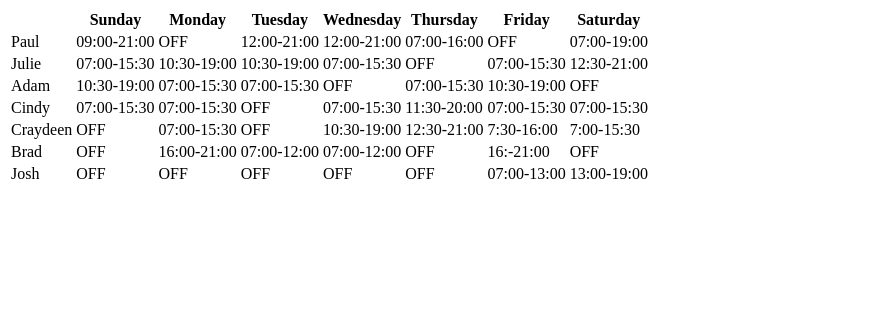
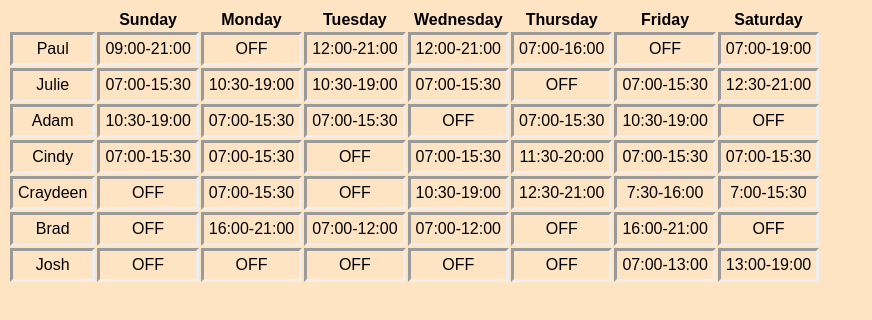
Before and after one commit to pdengel/staff-schedule, a plain HTML site: page index.html in a window 1280 px wide. Shown: the whole page, without its empty margins (0-872 px from the left). Drawn offline with Linux system fonts and the light colour scheme.

Commit message:
Modified index.html. Add css/styles.css

```diff
--- /dev/null
+++ b/css/styles.css
@@ -0,0 +1,10 @@
+body {
+    font-family: arial;
+    background-color:bisque;
+}
+
+td {
+    border: inset;
+    text-align: center;
+    padding: 5px;
+}
--- a/index.html
+++ b/index.html
@@ -2,6 +2,7 @@
 <html lang="en">
     <head>
         <title>Staff Schedule</title>
+        <link href="css/styles.css" type="text/css" rel="stylesheet" />
     </head>
 
     <body>
@@ -79,7 +80,7 @@
                 <td>07:00-12:00</td>
                 <td>07:00-12:00</td>
                 <td>OFF</td>
-                <td>16:-21:00</td>
+                <td>16:00-21:00</td>
                 <td>OFF</td>
             </tr>
 
```
